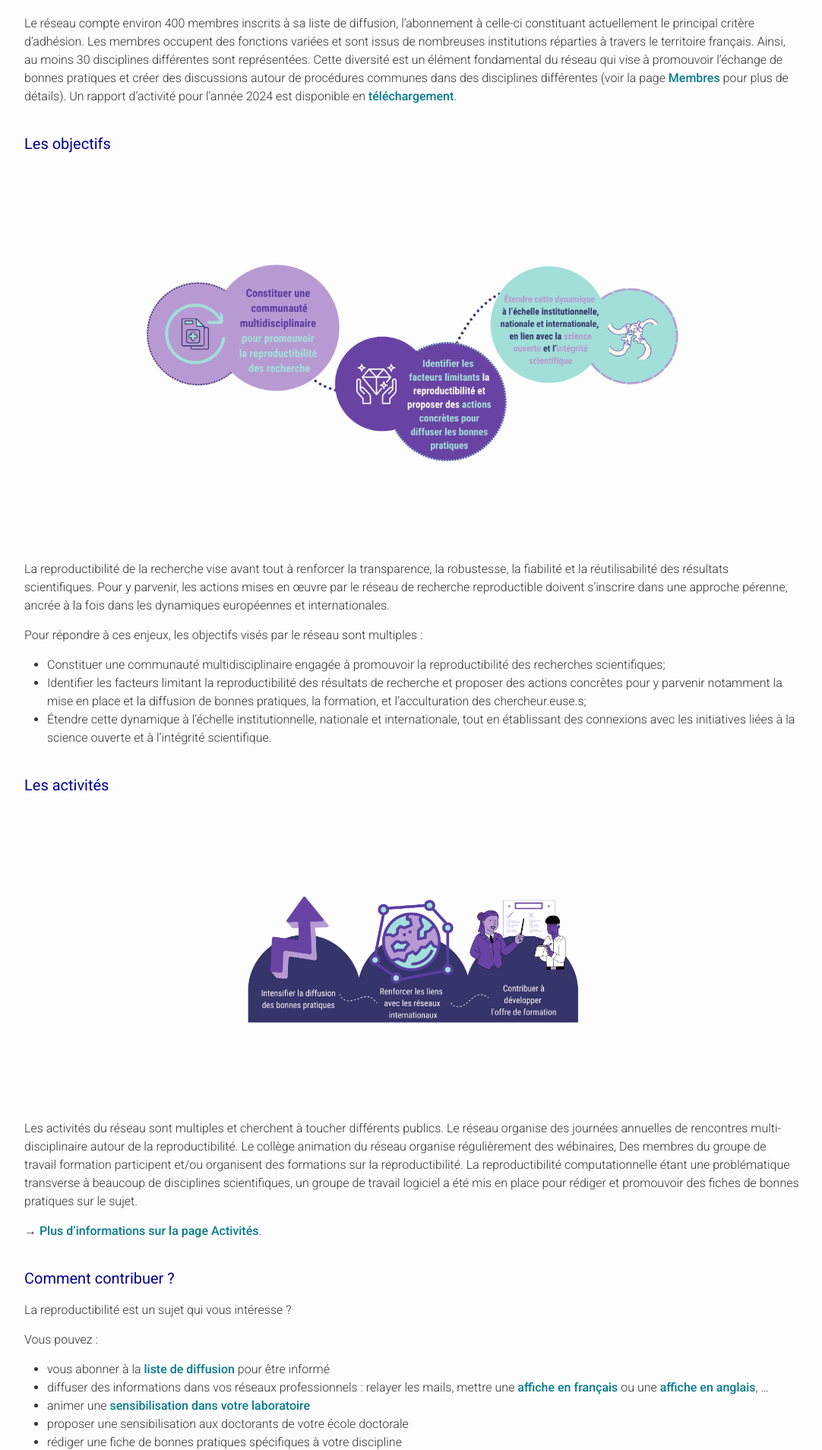
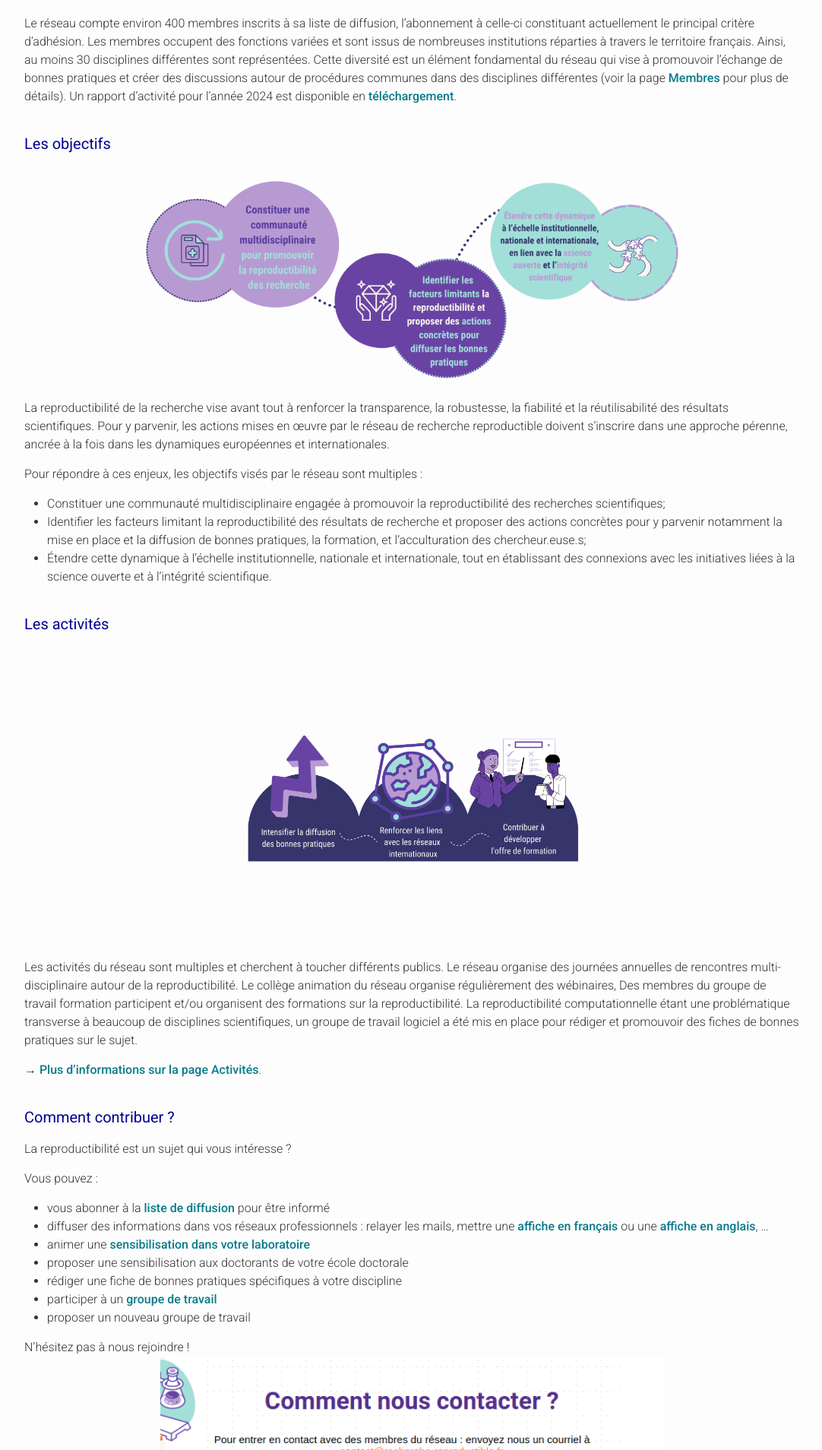
Before and after one commit to FR-RN/FR-RN, a Jekyll site: the page built from index.md, in a window 1280 px wide. Shown: the part 1108-3016 px from the top of the page at 76% size, without its empty margins (98-1180 px from the left). Built offline with Jekyll 4.4.1, drawn with Linux system fonts in a browser that asks for light colours; some web fonts are replaced.

```diff
--- a/index.md
+++ b/index.md
@@ -117,7 +117,7 @@
 
 ## Les objectifs
 
-![Objectifs réseau](../assets/images/objectifs_recherche-repro2.png){: style="width: 70%; display:block; margin-right: auto; margin-left:auto;" }
+![Objectifs réseau](../assets/images/objectifs_recherche-repro2b.png){: style="width: 70%; display:block; margin-right: auto; margin-left:auto;" }
 
 
 La reproductibilité de la recherche vise avant tout à renforcer la transparence, la robustesse, la fiabilité et la réutilisabilité des résultats scientifiques. Pour y parvenir, les actions mises en œuvre par le réseau de recherche reproductible doivent s’inscrire dans une approche pérenne, ancrée à la fois dans les dynamiques européennes et internationales.
```
Also changed, not shown: assets/images/objectifs_recherche-repro2b.png (added).
